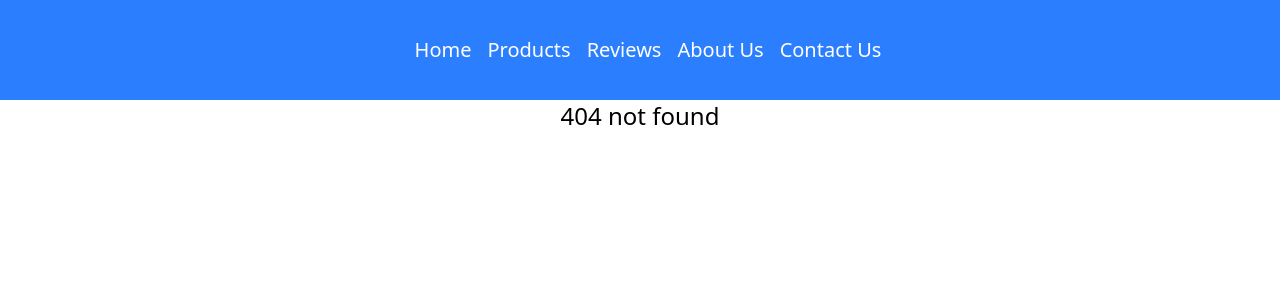
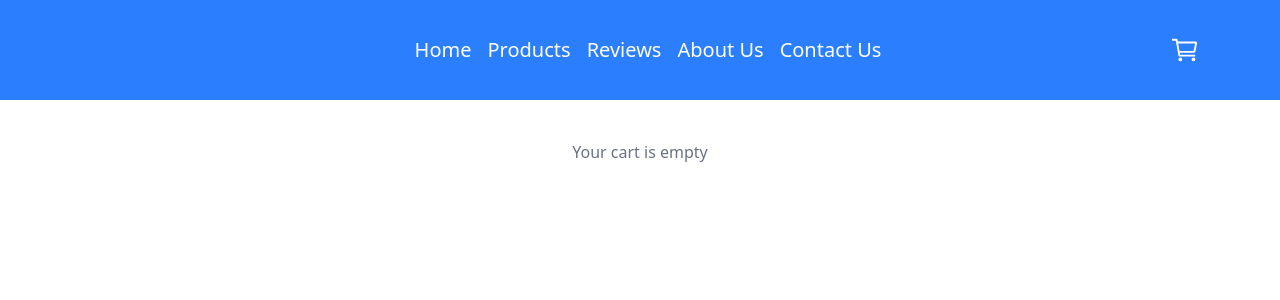
Before and after one commit to NethmiPramoddya/Shopping_app, a React (Vite) app in the folder frontend/: page /cart in a window 1280 px wide. Before the commit this address had no page. Shown: the top 300 px of the page. Built offline with nearby package versions, Linux system fonts and the light colour scheme.

Commit message:
Day -19 add to cart and get cart functions

```diff
--- a/frontend/src/components/header.jsx
+++ b/frontend/src/components/header.jsx
@@ -1,15 +1,17 @@
 import React from 'react'
 import { Link } from 'react-router-dom'
+import { IoCartOutline } from "react-icons/io5";
 
 export default function Header() {
   return (
     <header>
-    <div className='w-full h-[100px] bg-blue-500 flex justify-center items-center'>
+    <div className='w-full h-[100px] bg-blue-500 flex justify-center items-center relative'>
         <Link to="/" className='text-white text-xl ml-4 '>Home</Link>
         <Link to='/products' className='text-white text-xl ml-4 '>Products</Link>
         <Link to='/reviews' className='text-white text-xl ml-4 '>Reviews</Link>
         <Link to='/about-us' className='text-white text-xl ml-4 '>About Us</Link>
         <Link to='/contact' className='text-white text-xl ml-4 '>Contact Us</Link>
+        <Link to='/cart' className='absolute right-[80px]'><IoCartOutline className='text-white text-3xl ml-4' /></Link>
 
       </div>
     </header>
--- /dev/null
+++ b/frontend/src/pages/client/Cart.jsx
@@ -0,0 +1,45 @@
+import React, { useState } from 'react'
+import { getCart } from '../../utils/cart'
+
+export default function Cart() {
+    const [cart, setCart] = useState(() => {
+        try {
+            return getCart()
+        } catch (error) {
+            console.error("Error loading cart:", error)
+            return []
+        }
+    })
+
+  return (
+    <div className='w-full h-screen flex flex-col py-[40px] items-center'>
+      {cart.length === 0 ? (
+        <p className="text-gray-500">Your cart is empty</p>
+      ) : (
+        cart.map(
+            (item)=>{
+                return(
+                    <div key={item.productId} className='w-[800px] h-[100px] m-[10px] flex flex-row shadow-2xl items-center'>
+                        <img src={item.image} className='w-[100px] h-[100px] object-cover' />
+                        <div className="w-[320px] h-full flex flex-col justify-center pl-[10px]">
+                            <h3 className="font-bold">{item.name}</h3>
+                            <p className=" font-semibold text-gray-600">{item.price.toLocaleString('en-US', {minimumFractionDigits: 2, maximumFractionDigits: 2})}</p>
+                        </div>
+                        <div className="w-[190px] h-full flex flex-row justify-center items-center">
+                            <button className='flex justify-center items-center w-[30px] text-white rounded-xl bg-blue-600 cursor-pointer hover:bg-blue-700'>-</button>
+                            <span className="text-sm mx-[10px] text-gray-500">Quantity: {item.quantity}</span>
+                            <button className='flex justify-center items-center w-[30px] text-white rounded-xl bg-blue-600 cursor-pointer hover:bg-blue-700'>+</button>
+                        </div>
+                        <div className="w-[190px] h-full">
+                            <h3 className="font-semibold">{item.name}</h3>
+                            <p className="text-gray-600">${item.price}</p>
+                            <p className="text-sm text-gray-500">Quantity: {item.quantity}</p>
+                        </div>
+                    </div>
+                )
+            }
+        )
+      )}
+    </div>
+  )
+}
--- a/frontend/src/pages/client/ProductOverviewPage.jsx
+++ b/frontend/src/pages/client/ProductOverviewPage.jsx
@@ -3,6 +3,8 @@ import React, { useState,useEffect} from 'react'
 import { useParams } from 'react-router-dom'
 import Loader from '../../components/loader';
 import ImageSlider from '../../components/ImageSlider';
+import { addToCart, getCart } from '../../utils/cart';
+import toast, { Toaster } from 'react-hot-toast';
 
 export default function ProductOverviewPage() {
     const params = useParams();
@@ -49,7 +51,14 @@ export default function ProductOverviewPage() {
 
               <div className='w-full flex flex-row mt-[20px] justify-center items-center gap-[10px]'>
                 <button className='w-[200px] h-[50px] cursor-pointer rounded-xl shadow-zxl text-white bg-blue-800 border-[3px] border-blue-900 hover:bg-white hover:text-blue-900'>Buy Now</button>
-                <button className='w-[200px] h-[50px] cursor-pointer rounded-xl shadow-zxl text-white bg-blue-500 border-[3px] border-blue-600 hover:bg-white hover:text-blue-600'>Add to Cart</button>
+                <button className='w-[200px] h-[50px] cursor-pointer rounded-xl shadow-zxl text-white bg-blue-500 border-[3px] border-blue-600 hover:bg-white hover:text-blue-600' onClick={
+                  ()=>
+                  {
+                    addToCart(product,1)
+                    toast.success("Product added to the cart")
+                    console.log(getCart())
+
+                  }}>Add to Cart</button>
               </div>
 
             </div>
--- a/frontend/src/pages/client/clientPage.jsx
+++ b/frontend/src/pages/client/clientPage.jsx
@@ -3,6 +3,7 @@ import { Routes, Route } from "react-router-dom";
 import React from "react";
 import ProductsPage from "./productspage";
 import ProductOverviewPage from "./ProductOverviewPage";
+import Cart from "./Cart";
 
 export default function ClientPage() {
     return(
@@ -15,6 +16,7 @@ export default function ClientPage() {
                     <Route path="/reviews" element={<h1 className="text-2xl text-center">Reviews Page</h1>} />
                     <Route path="/about-us" element={<h1 className="text-2xl text-center">About Us Page</h1>} />
                     <Route path="/contact" element={<h1 className="text-2xl text-center">Contact Us Page</h1>} />
+                    <Route path="/cart" element={<Cart />} />
                     <Route path="/overview/:productId" element={<ProductOverviewPage />} />
                     <Route path="/*" element={<h1 className="text-2xl text-center">404 not found</h1>} />
                 </Routes>
--- /dev/null
+++ b/frontend/src/utils/cart.js
@@ -0,0 +1,118 @@
+/*let cart = [
+    {
+        productId : '12345',
+        quantity : 2,
+        price : 1000,
+        name : 'sample product',
+        altNames : ['sample item', 'example product'],
+        Image : 'sample-image.jpg'
+
+    },
+
+    {
+        productId : '67890',
+        quantity : 1,
+        price : 500,
+        name : 'another product',
+        altNames : ['another item', 'different product'],
+        Image : 'another-image.jpg'
+
+    },
+
+    {
+        productId : '67890',
+        quantity : 1,
+        price : 500,
+        name : 'another product',
+        altNames : ['another item', 'different product'],
+        Image : 'another-image.jpg'
+    },
+
+    {
+        productId : '67890',
+        quantity : 1,
+        price : 500,
+        name : 'another product',
+        altNames : ['another item', 'different product'],
+        Image : 'another-image.jpg'
+    },
+
+    {
+        productId : '67890',
+        quantity : 1,
+        price : 500,
+        name : 'another product',
+        altNames : ['another item', 'different product'],
+        Image : 'another-image.jpg'
+    },
+
+]
+    let id = "67890"
+    const index = cart.findIndex(
+    (item)=>{
+        retun item.productId == id
+        }
+    )
+        console.log("index") //output is 4
+*/
+export function getCart(){
+    let cartInString = localStorage.getItem("cart")
+
+    if(cartInString == null || cartInString.trim() === ""){
+        cartInString = "[]";
+        localStorage.setItem("cart", cartInString) //string
+    }
+
+    try {
+        const cart = JSON.parse(cartInString) // turning string into a json
+        return cart;
+    } catch (error) {
+        console.error("Error parsing cart from localStorage:", error)
+        // If JSON is corrupted, reset to empty cart
+        localStorage.setItem("cart", "[]")
+        return []
+    }
+}
+
+export function addToCart(product, qty){
+
+    const cart = getCart() //load the cart (product ekak add krnna klin cart eka load krn inn oni)
+
+    // me add krnna hadana product eka dntmath cart ekat add welada kiyl blnn oni
+
+    const existingProductIndex = cart.findIndex(
+        (item) => {
+            return item.productId === product.productId
+        }
+    )
+
+    if(existingProductIndex == -1){
+        //cart.push ekn wenne cart array eke agin dewal ellana eka. (agata dewal ekathu krna eka) -1 kiynne cart eke ee product eka na
+
+        cart.push(
+            {
+                productId : product.productId,
+                quantity : qty,
+                price : product.price,
+                name : product.name,
+                altNames : product.altNames,
+                image : product.image[0]
+            }
+        )
+        localStorage.setItem("cart", JSON.stringify(cart))
+    }else{
+        // Update the quantity of the existing product
+         const newQty = cart[existingProductIndex].quantity + qty;
+         if (newQty<=0){
+            const newCart = cart.filter((item, index)=>{
+                return index!== existingProductIndex
+            })
+            localStorage.setItem("cart", JSON.stringify(newCart))
+         }else{
+            cart[existingProductIndex].quantity = newQty
+            localStorage.setItem("cart", JSON.stringify(cart))
+         }
+    }
+    // Save the updated cart back to localStorage
+    localStorage.setItem("cart", JSON.stringify(cart));
+}
```
